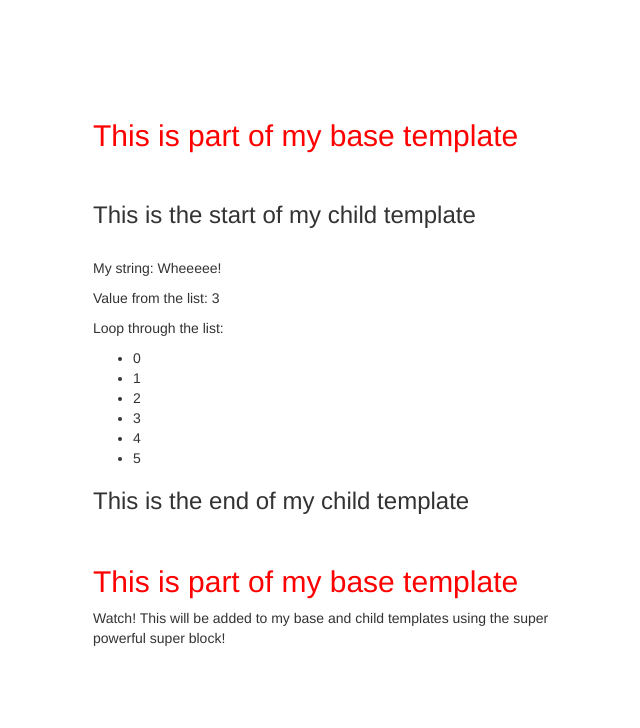
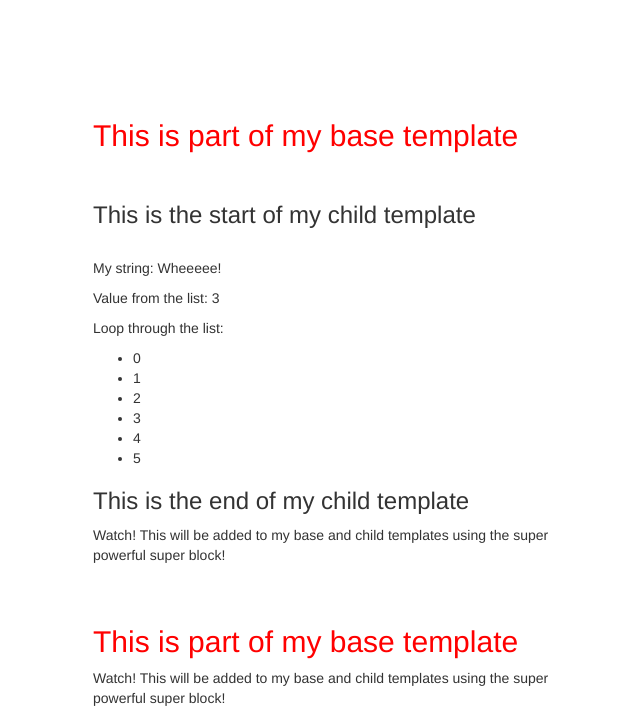
Before and after one commit to Codaxi/Jinja, a Flask app: page / in a window 1280 px wide. Shown: the part 73-801 px from the top of the page, without its empty margins (312-952 px from the left). Before the commit the page ends 719 px from the top, so only its background shows below. Run offline with Flask 2, Linux system fonts and the light colour scheme; some libraries are stand-ins or nearby versions.

Commit message:
Adds superblock to template

```diff
--- a/templates/template.html
+++ b/templates/template.html
@@ -12,5 +12,7 @@
 		{% endfor %}
 	</ul>
 	<h3> This is the end of my child template</h3>
-
+	{% block footer %}
+  {{super()}}
+  {% endblock %}
 {% endblock %}
```
